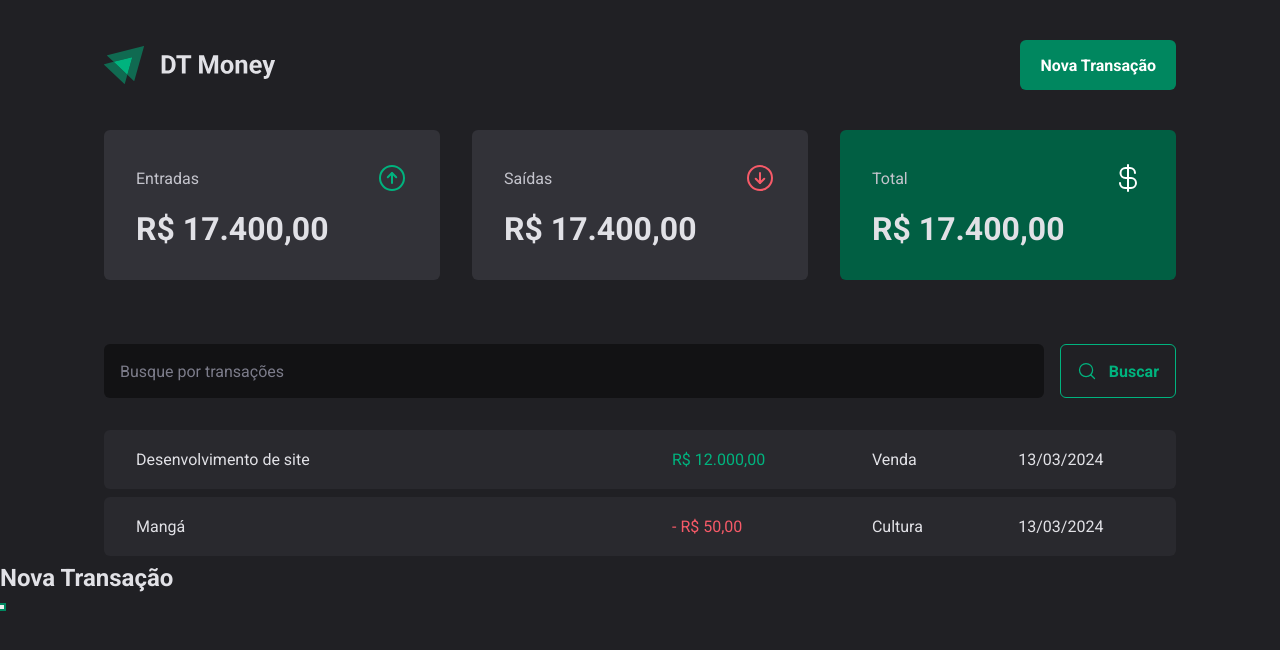
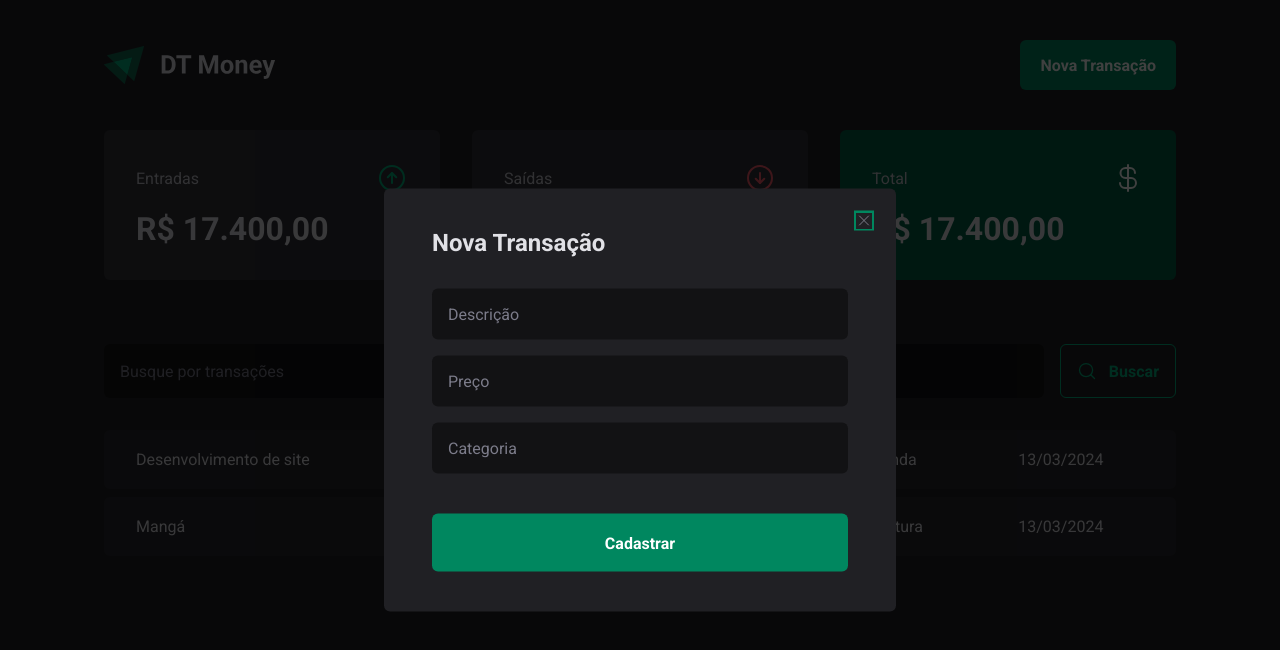
Before and after one commit to Wagnetto/03-dt-money, a React (Vite) app: page / in a window 1280 px wide. Both pictures are taken after a click on the button "Nova Transação". Shown: the top 650 px of the page. Built offline with nearby package versions, Linux system fonts and the light colour scheme.

Commit message:
feature/Add styles to Dialog

```diff
--- a/src/components/Header/index.tsx
+++ b/src/components/Header/index.tsx
@@ -1,6 +1,7 @@
 import { HeaderContainer, HeaderContent, NewTransactionButton } from "./styles";
 import logoImg from '../../assets/logo.svg'
 import * as Dialog from "@radix-ui/react-dialog";
+import { NewTransactionModal } from "../NewTransactionModal";
 
 
 export function Header(){
@@ -13,14 +14,8 @@
                         <Dialog.Trigger asChild>
                         <NewTransactionButton>Nova Transação</NewTransactionButton>
                         </Dialog.Trigger>
-                        <Dialog.Portal>
-                            <Dialog.Overlay>
-                                <Dialog.Content>
-                                    <Dialog.Title>Nova Transação</Dialog.Title>
-                                    <Dialog.Close />
-                                </Dialog.Content>
-                            </Dialog.Overlay>
-                        </Dialog.Portal>
+
+                        <NewTransactionModal />
                     </Dialog.Root>
                 </HeaderContent>
             </HeaderContainer>
--- a/src/components/NewTransactionModal/index.tsx
+++ b/src/components/NewTransactionModal/index.tsx
@@ -0,0 +1,26 @@
+import * as Dialog from '@radix-ui/react-dialog'
+import { CloseButton, Content, Overlay } from './styles'
+import { X } from 'phosphor-react'
+
+export  function NewTransactionModal(){
+    return(
+        <Dialog.Portal>
+            <Overlay>
+                <Content>
+                    <CloseButton>
+                        <X />
+                    </CloseButton>
+                    <Dialog.Title>Nova Transação</Dialog.Title>
+                    <form action='' >
+                        <input type="text" required placeholder='Descrição'/>
+                        <input type="number" required placeholder='Preço' />
+                        <input type="text" required placeholder='Categoria' />
+                        <button type='submit'>
+                            Cadastrar
+                        </button>
+                    </form>
+                </Content>
+            </Overlay>
+        </Dialog.Portal>
+    )
+}
--- a/src/components/NewTransactionModal/styles.ts
+++ b/src/components/NewTransactionModal/styles.ts
@@ -0,0 +1,73 @@
+import * as  Dialog  from "@radix-ui/react-dialog";
+import styled from "styled-components";
+
+export const Overlay = styled(Dialog.Overlay)`
+position: fixed;
+width: 1000vw;
+height: 100vh;
+inset: 0;
+background: rgba(0, 0, 0, 0.75);
+`;
+
+export const Content = styled(Dialog.Content)`
+    min-width: 32rem;
+    border-radius: 6px;
+    padding: 2.5rem 3rem;
+    background: ${props => props.theme['gray-800']};
+
+    position: fixed;
+    top: 50%;
+    left: 50%;
+    transform: translate(-50%, -50%);
+
+    form {
+        margin-top: 2rem;
+        display: flex;
+        flex-direction: column;
+        gap: 1rem;
+
+        input {
+            border-radius: 6px;
+            border: 0;
+            background: ${props => props.theme[ 'gray-900']};
+            color: ${props => props.theme['gray-300']};
+            padding: 1rem;
+
+            &::placeholder  {
+                color: ${props => props.theme['gray-500']};
+            }
+        }
+
+        button[type="submit"] {
+            height: 58px;
+            border: 0;
+            background: ${props => props.theme['green-500']};
+            color: ${props => props.theme.white};
+            font-weight: bold;
+            padding: 0 1..25rem;
+            border-radius: 6px;
+            margin-top: 1.5rem;
+
+            cursor: pointer;
+
+            transition: background--color 0.2s;
+            &:hover {
+                background: ${props => props.theme['green-700']};
+
+            }
+
+        }
+    }
+`;
+
+
+export const CloseButton = styled(Dialog.Close)`
+    position: absolute;
+    background: transparent;
+    border: 0;
+    top: 1.5rem;
+    right: 1.5rem;
+    line-height: 0;
+    cursor: pointer;
+    color: ${props => props.theme['gray-500']};
+`;
```
